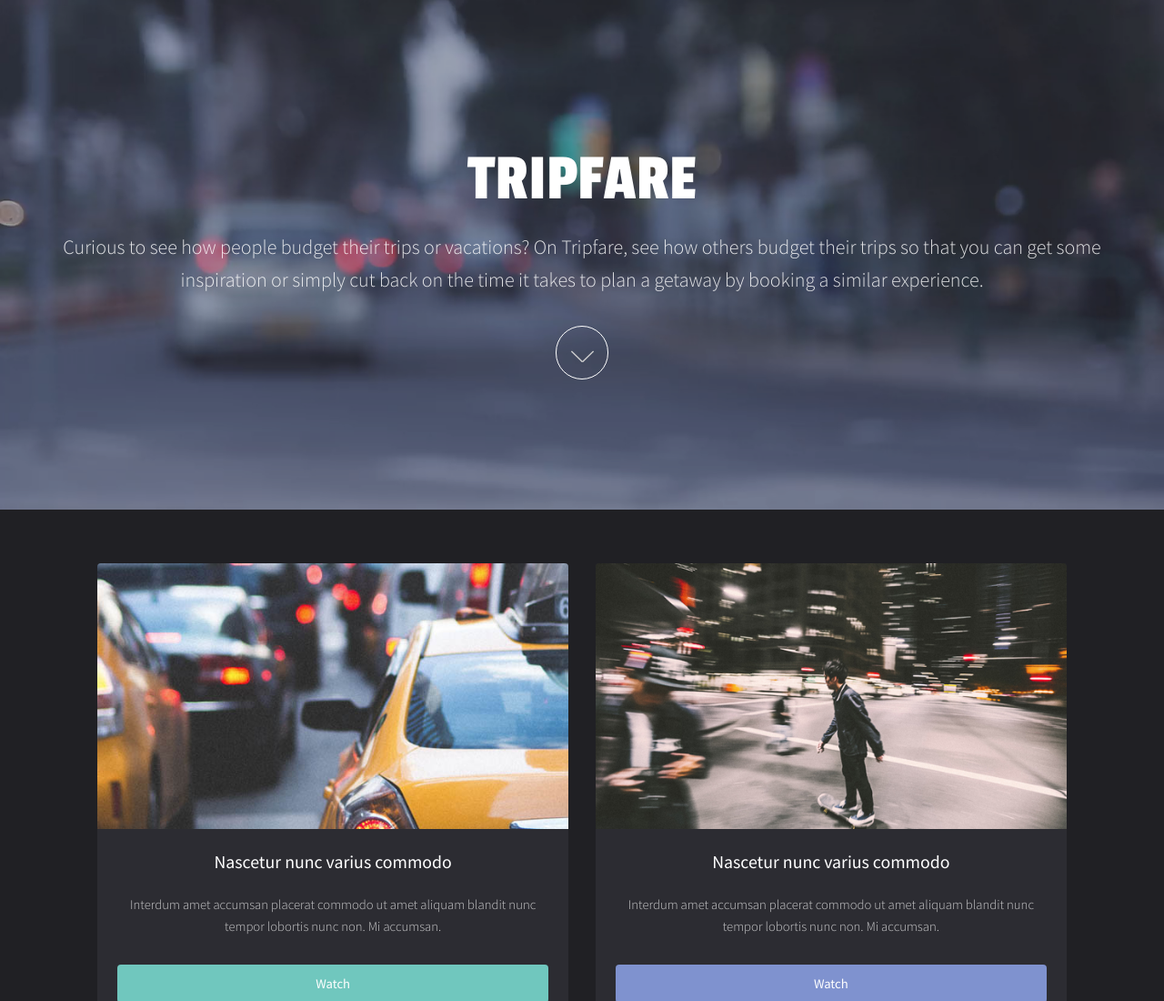
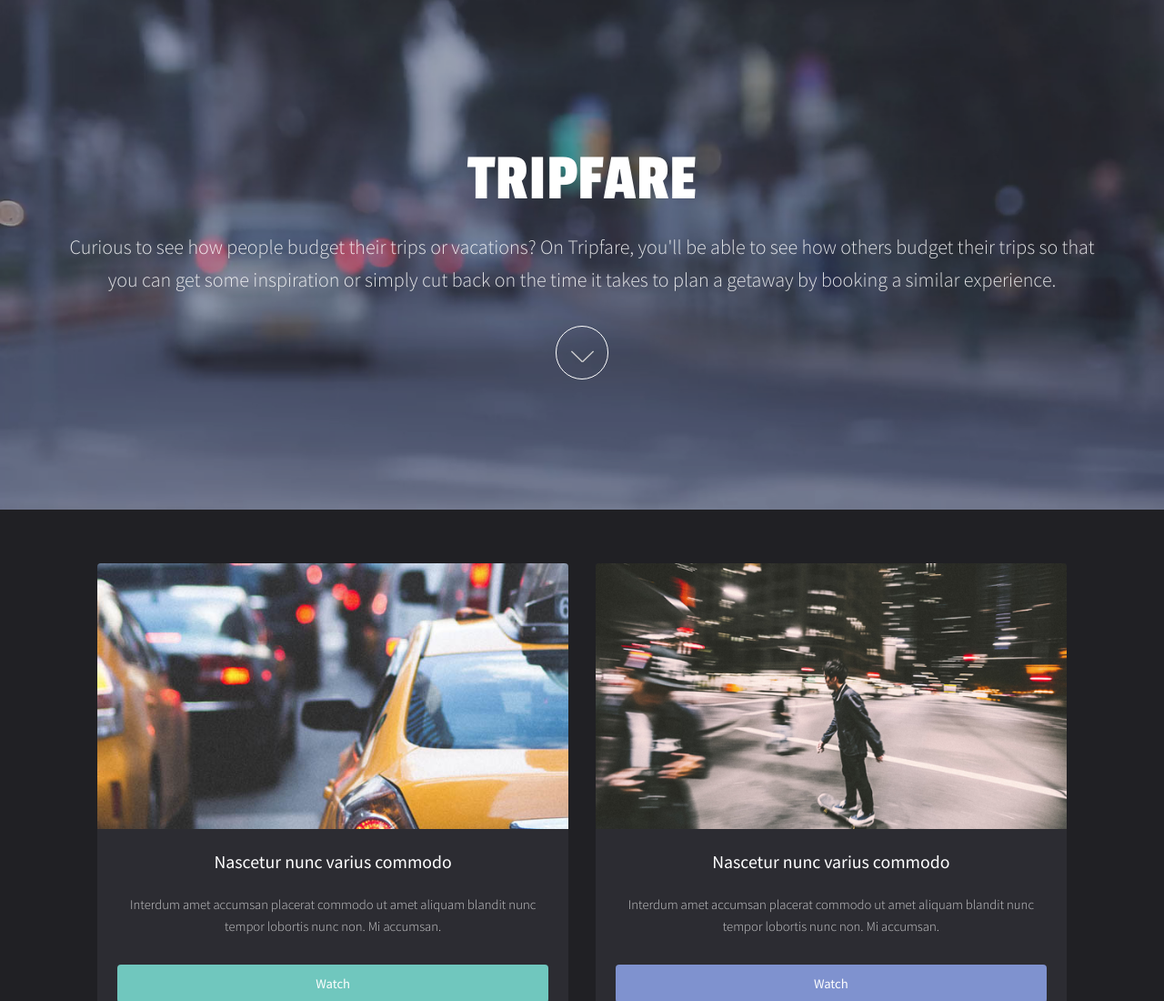
Before and after one commit to Joanikinya/Joanikinya.github.io, a plain HTML site: page index.html in a window 1280 px wide. Shown: the top 1100 px of the page at 91% size. Drawn offline with Linux system fonts and the light colour scheme.

Commit message:
Update index.html

```diff
--- a/index.html
+++ b/index.html
@@ -13,7 +13,7 @@
 			-->
 				<section id="banner" data-video="images/banner"><div class="inner">
 						<header><h1>TRIPFARE</h1>
-							<p>Curious to see how people budget their trips or vacations? On Tripfare, see how others budget their trips so that you can get some inspiration or simply cut back on the time it takes to plan a getaway by booking a similar experience. <a href="https://templated.co/"></p>
+							<p>Curious to see how people budget their trips or vacations? On Tripfare, you'll be able to see how others budget their trips so that you can get some inspiration or simply cut back on the time it takes to plan a getaway by booking a similar experience. <a href="https://templated.co/"></p>
 						</header><a href="#main" class="more">Learn More</a>
 					</div>
 				</section><!-- Main --><div id="main">
```
